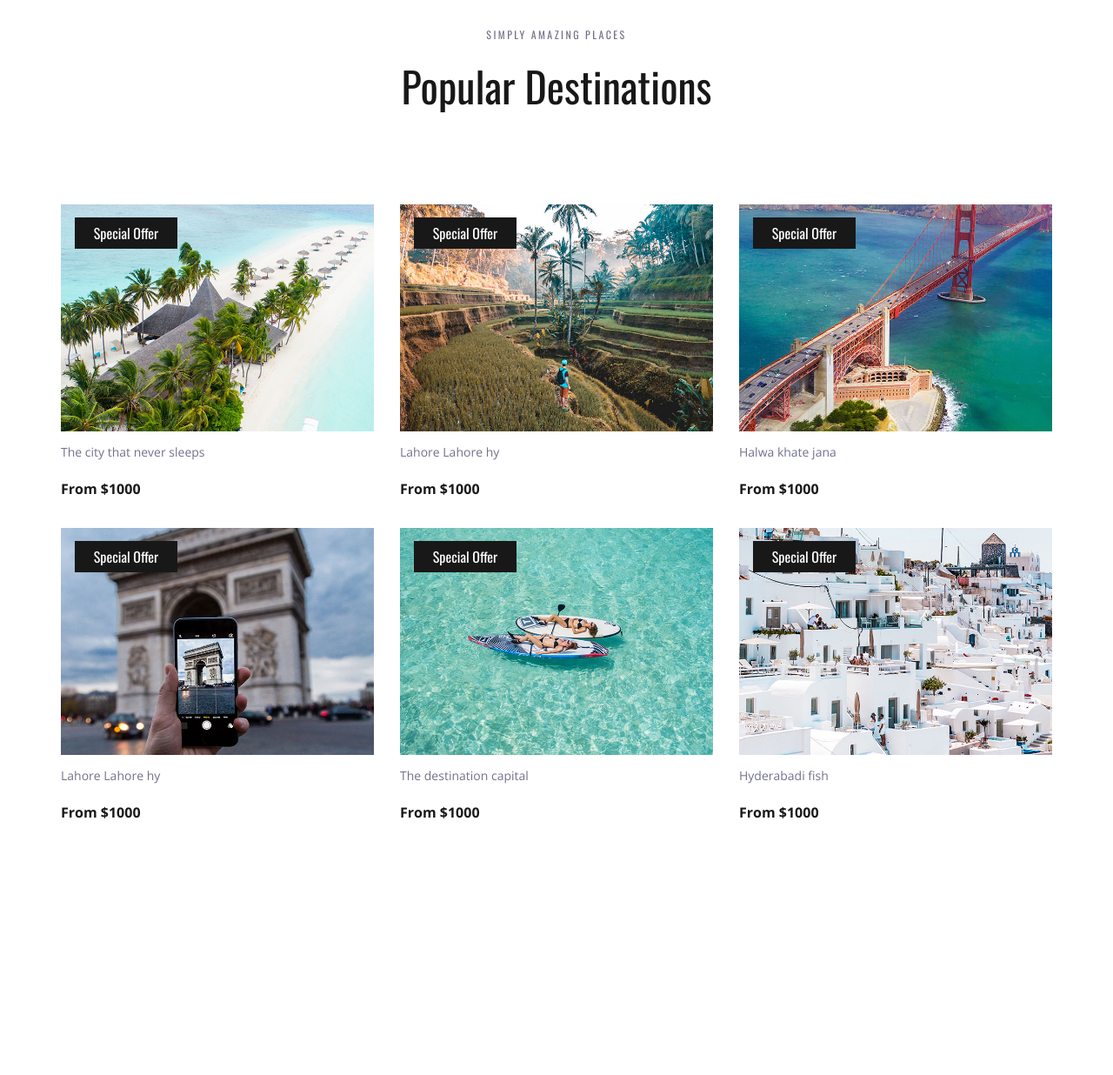
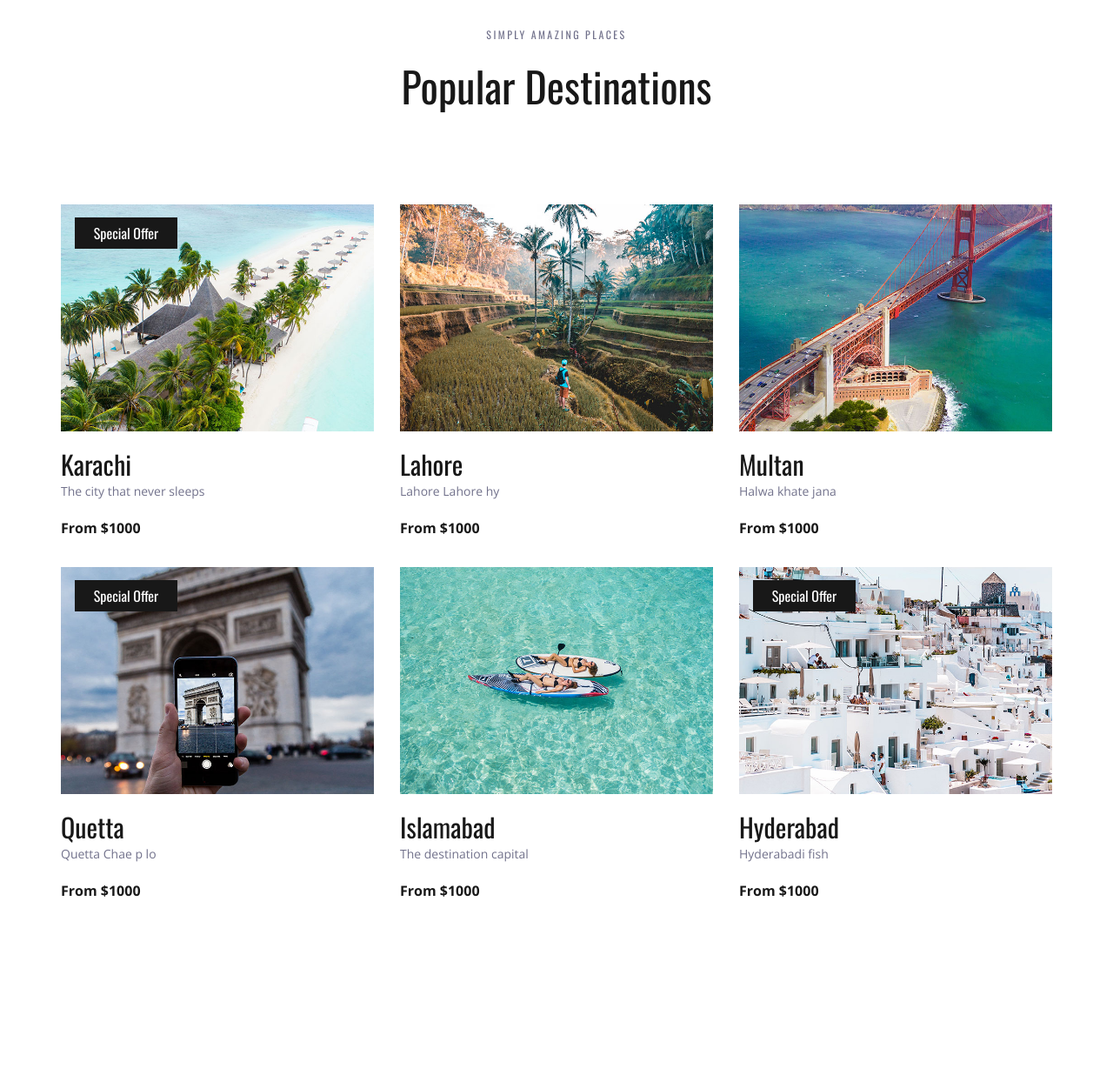
Before and after one commit to aghanhussain/travelloWebApp, a Django app: page / in a window 1280 px wide. Shown: the part 1250-2486 px from the top of the page at 87% size. Run offline with Django 3.2, Linux system fonts and the light colour scheme; some libraries are stand-ins or nearby versions.

Commit message:
added offer tag dynamic div of destinations

```diff
--- a/templates/index.html
+++ b/templates/index.html
@@ -255,10 +255,12 @@
 						<div class="destination item">
 							<div class="destination_image">
 								<img src="{{baseUrl}}/{{finDest.img}}" alt="">
+								{% if finDest.offer%}
 								<div class="spec_offer text-center"><a href="#">Special Offer</a></div>
+								{%endif%}
 							</div>
 							<div class="destination_content">
-								<div class="destination_title"><a href="destinations.html">{{finDests.name}}</a></div>
+								<div class="destination_title"><a href="destinations.html">{{finDest.name}}</a></div>
 								<div class="destination_subtitle"><p>{{finDest.desc}}</p></div>
 								<div class="destination_price">From ${{finDest.price}}</div>
 							</div>
--- a/travello/models.py
+++ b/travello/models.py
@@ -7,3 +7,4 @@ class Destination:
     name : str
     id : int
     image = str
+    offer  = bool
--- a/travello/views.py
+++ b/travello/views.py
@@ -4,28 +4,34 @@ from .models import Destination
 def index(request):
 
     dest1 = Destination()
-    dest1.name = "Karachi"
+    dest1.name = 'Karachi'
     dest1.price = 1000
     dest1.desc = "The city that never sleeps"
     dest1.img = 'destination_1.jpg'
+    dest1.offer = True
 
     dest2 = Destination()
     dest2.name = "Lahore"
     dest2.price = 1000
     dest2.desc = "Lahore Lahore hy"
     dest2.img = 'destination_2.jpg'
+    dest2.offer = False
 
     dest3 = Destination()
     dest3.name = "Multan"
     dest3.price = 1000
     dest3.desc = "Halwa khate jana"
     dest3.img = 'destination_3.jpg'
+    dest3.offer = False
+
 
     dest4 = Destination()
-    dest4.name = "Lahore"
+    dest4.name = "Quetta"
     dest4.price = 1000
-    dest4.desc = "Lahore Lahore hy"
+    dest4.desc = "Quetta Chae p lo"
     dest4.img = 'destination_4.jpg'
+    dest4.offer = True
+
 
 
     dest5 = Destination()
@@ -33,12 +39,16 @@ def index(request):
     dest5.price = 1000
     dest5.desc = "The destination capital "
     dest5.img = 'destination_5.jpg'
+    dest5.offer = False
+
 
     dest6 = Destination()
     dest6.name = "Hyderabad"
     dest6.price = 1000
     dest6.desc = "Hyderabadi fish"
     dest6.img = 'destination_6.jpg'
+    dest6.offer = True
+
 
     dests= [dest1,dest2,dest3,dest4,dest5,dest6]
 
```
